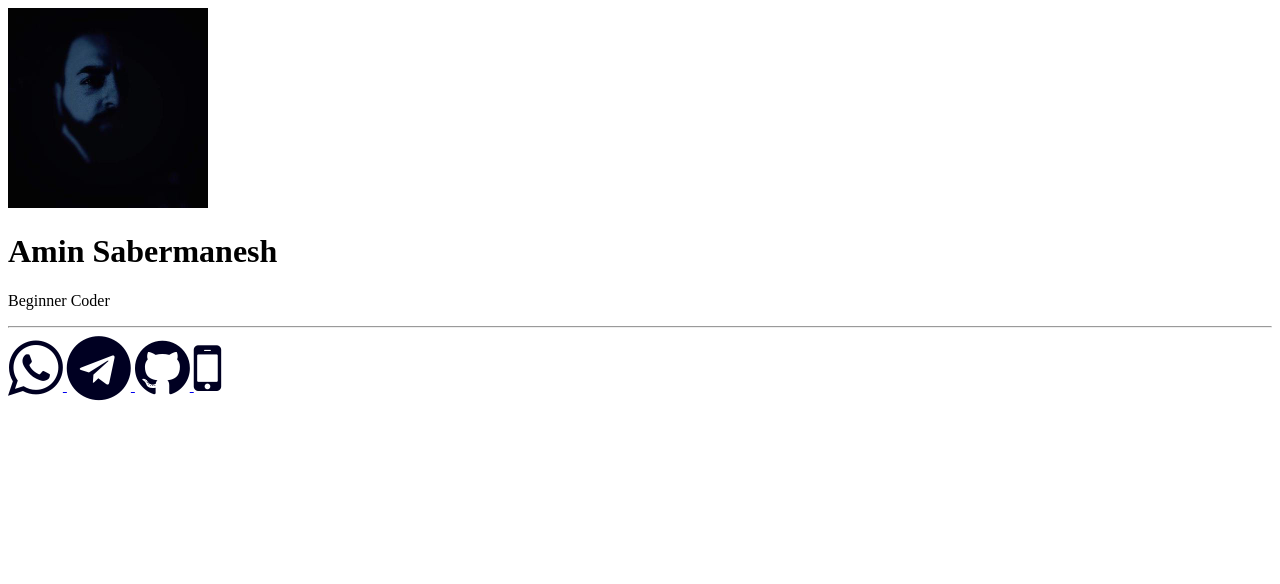
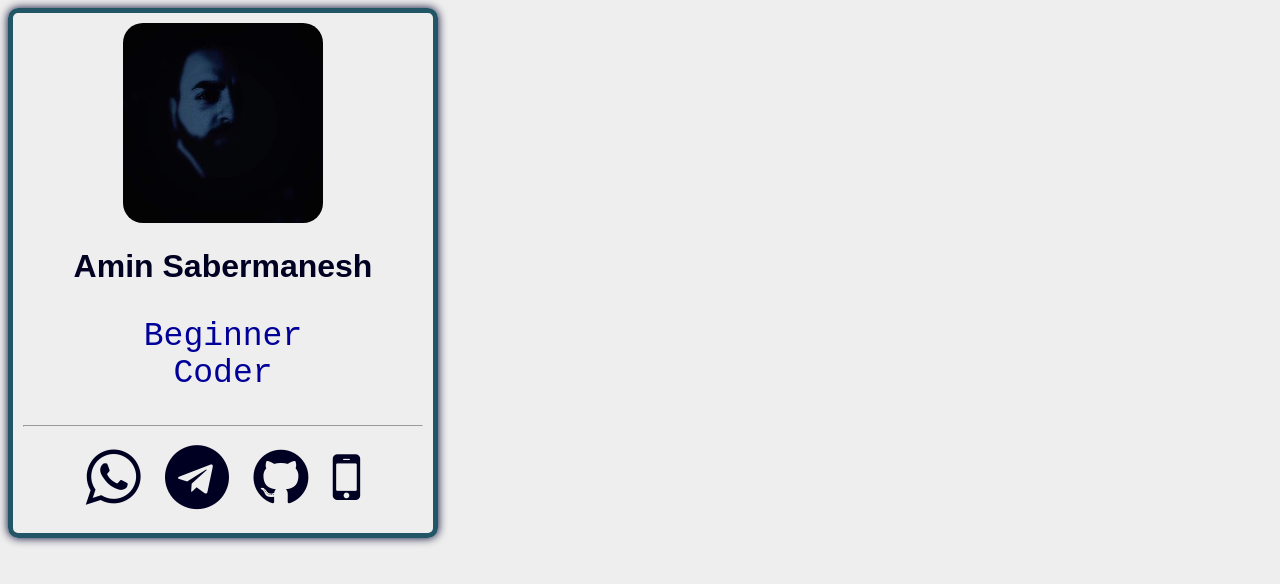
Before and after one commit to sabermanesh/sabermanesh.github.io, a plain HTML site: page About.us/index.html in a window 1280 px wide. Drawn offline with Linux system fonts and the light colour scheme.

Commit message:
Update index.html

```diff
--- a/About.us/index.html
+++ b/About.us/index.html
@@ -1,9 +1,52 @@
 <!DOCTYPE html>
+<!--
+Created using JS Bin
+http://jsbin.com
+
+Copyright (c) 2022 by sabermanesh (http://jsbin.com/vusobev/8/edit)
+
+Released under the MIT license: http://jsbin.mit-license.org
+-->
+<meta name="robots" content="noindex">
 <head>
 <meta charset="utf-8">
 <title>A.S(Amin Sabermanesh)</title>
 <link rel='stylesheet' href='https://cdnjs.cloudflare.com/ajax/libs/font-awesome/4.7.0/css/font-awesome.min.css'>
 <link rel="icon" href="https://raw.githubusercontent.com/sabermanesh/sabermanesh.github.io/main/About.us/38892945.jpg">
+<style id="jsbin-css">
+body {
+  font-family: fantasy;
+  background: #eeeeee;
+  color: #002;
+  box-sizing: content-box;
+  width: 400px;
+  height: 500px;
+  border: solid #256 5px;
+  border-radius: 10px;
+  padding: 10px;
+  box-shadow: 0px 0px 10px #003;
+  text-align: center;
+}
+p {
+  font-family: monospace;
+  font-size: 33px;
+  color: #009;
+  padding-top: 0px;
+  padding-left: 70px;
+  padding-right: 70px;
+  padding-bottom: 0px;
+}
+img {
+  border-radius: 10%;
+}
+a {
+  text-decoration: none;
+}
+i {
+  margin: 10px;
+}
+
+</style>
 </head>
 <body>
 <img src="https://raw.githubusercontent.com/sabermanesh/sabermanesh.github.io/main/About.us/38892945.jpg" alt="userProfilepic" width=200px height=200px/>
```
